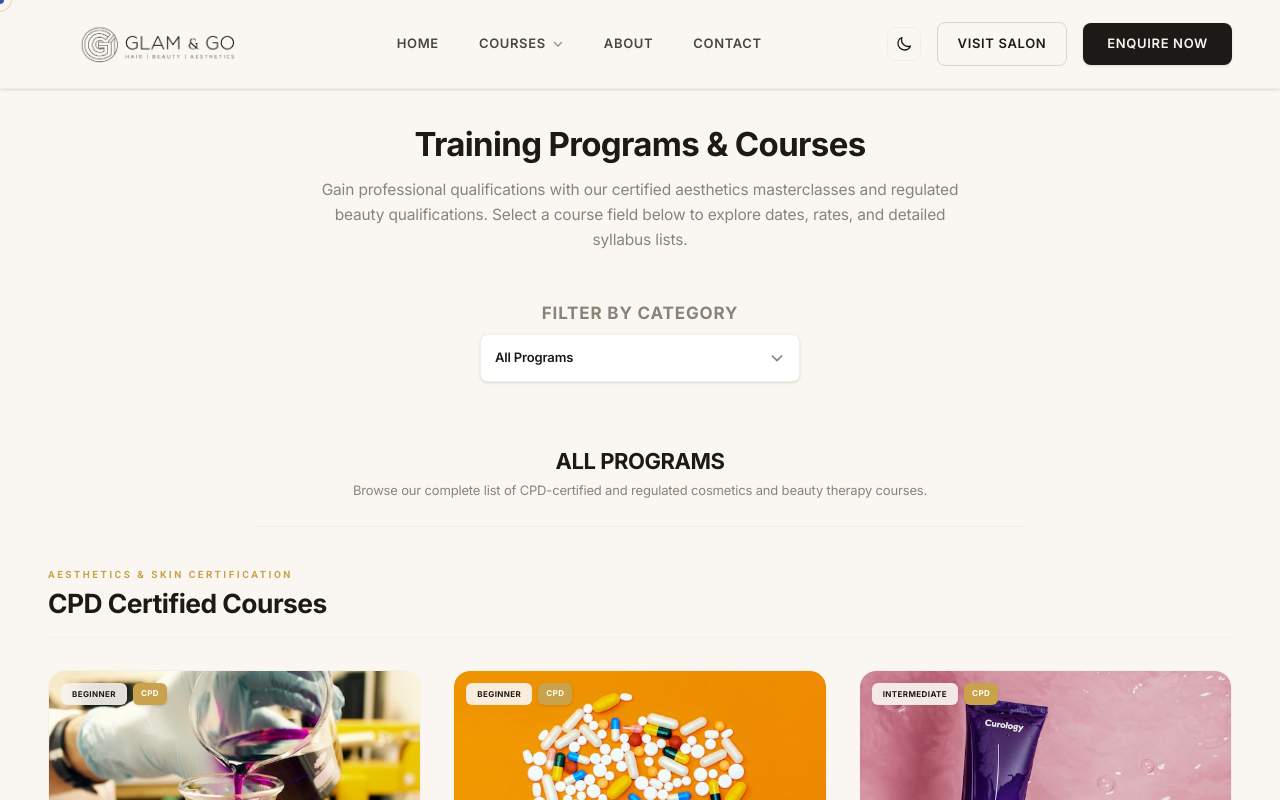
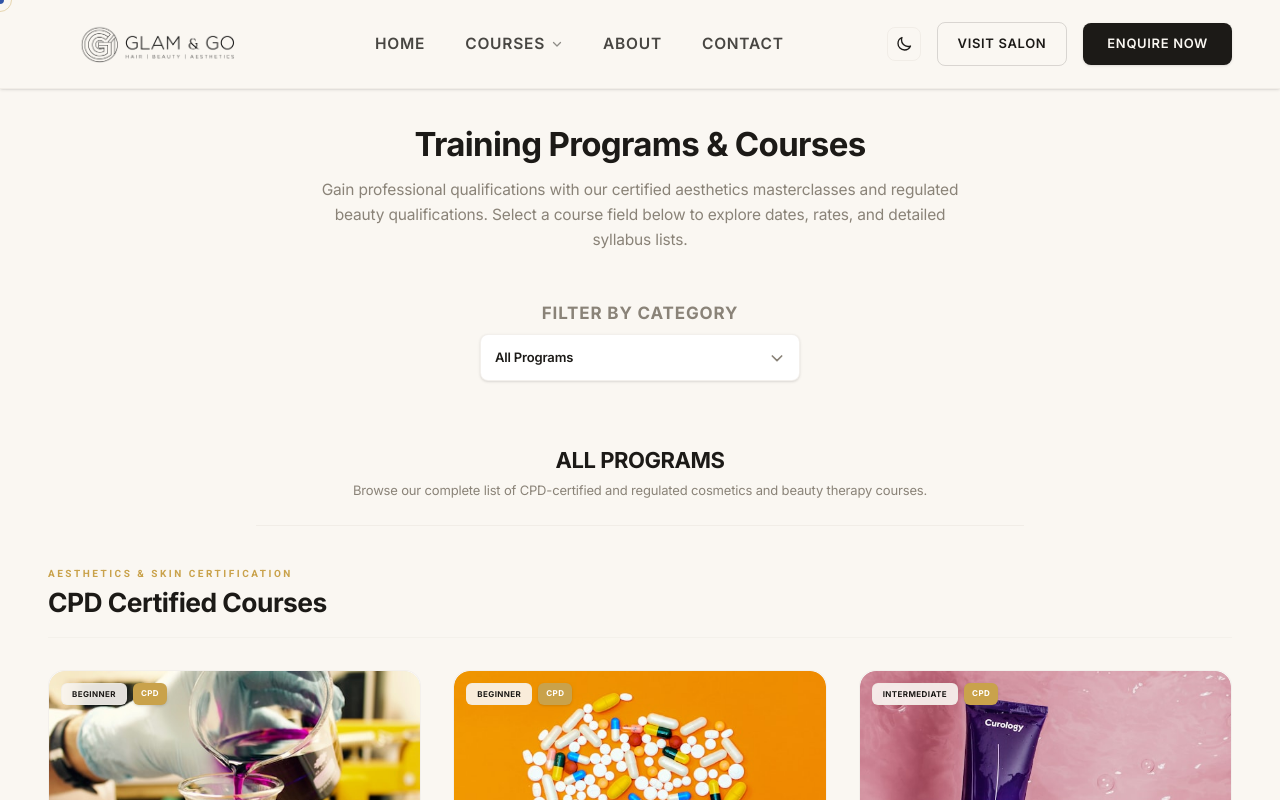
Before and after one commit to Arnav-Sharma437/Glam-Go-Academy, a Next.js app: page /courses in a window 1280 px wide. Shown: the top 800 px of the page. Built offline with nearby package versions, Linux system fonts and the light colour scheme.

Commit message:
style: revert global font overrides and target header/footer menu links for specific font size increases

```diff
--- a/src/app/globals.css
+++ b/src/app/globals.css
@@ -40,21 +40,6 @@
   --font-sans: var(--font-inter-var), system-ui, sans-serif;
   --font-body: var(--font-roboto-var), system-ui, sans-serif;
   --font-serif: var(--font-inter-var), system-ui, sans-serif; /* Swapped to Inter to clean up serif "AI" vibe */
-
-  /* Sitewide typography scale refinements for enhanced readability */
-  --text-xs: 0.9rem;
-  --text-xs--line-height: 1.35;
-  --text-sm: 1.05rem;
-  --text-sm--line-height: 1.4;
-  --text-base: 1.15rem;
-  --text-base--line-height: 1.5;
-  --text-lg: 1.3rem;
-  --text-xl: 1.5rem;
-  --text-2xl: 1.8rem;
-  --text-3xl: 2.3rem;
-  --text-4xl: 2.9rem;
-  --text-5xl: 3.8rem;
-  --text-6xl: 5.0rem;
 
   /* Desktop container widths layout scale updates */
   --spacing-7xl: 88rem;
@@ -188,3 +173,37 @@
     font-size: 4.125rem !important; /* ~66px */
   }
 }
+
+/* Specific Menu Link Increases for Header & Footer */
+header nav a,
+header nav button,
+.hover-underline-reveal {
+  font-size: 14px;
+}
+
+@media (min-width: 1024px) {
+  header nav a,
+  header nav button,
+  .hover-underline-reveal {
+    font-size: 15.5px !important;
+  }
+}
+
+footer h4 {
+  font-size: 13px !important;
+}
+
+footer ul li a,
+footer p {
+  font-size: 13.5px !important;
+}
+
+@media (min-width: 1024px) {
+  footer h4 {
+    font-size: 14.5px !important;
+  }
+  footer ul li a,
+  footer p {
+    font-size: 15px !important;
+  }
+}
```
